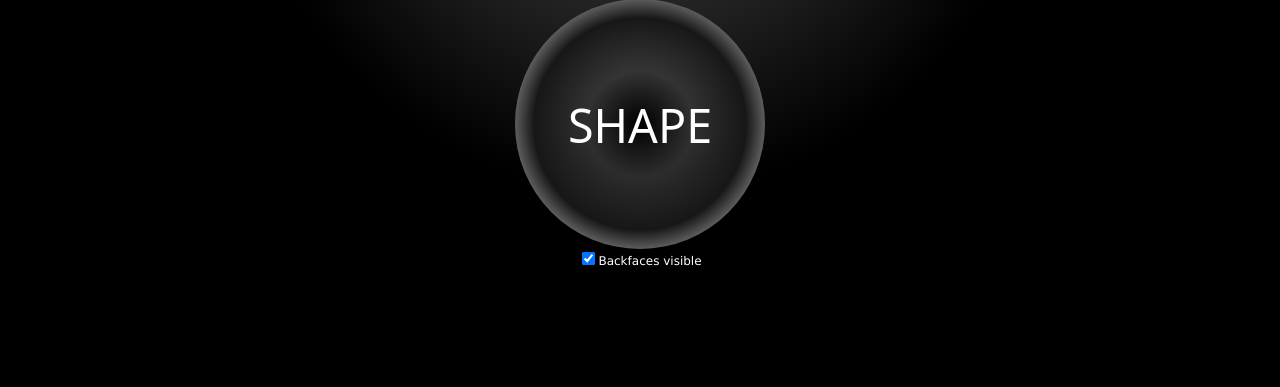
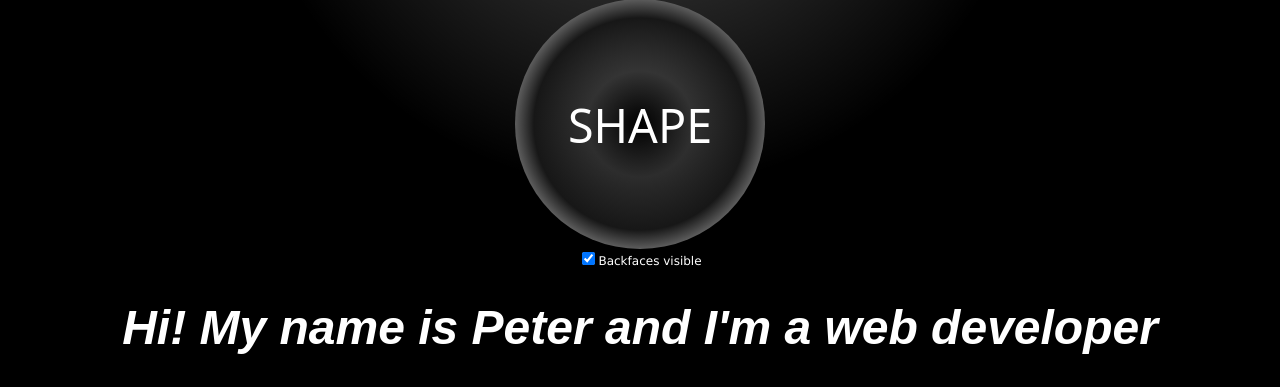
Before and after one commit to mudriy-glist/my_website, a Django app: page / in a window 1280 px wide. Shown: the part 709-1096 px from the top of the page. Before the commit the page ends 975 px from the top, so only its background shows below. Run offline with Django 4.2, Linux system fonts and the light colour scheme.

Commit message:
text added

```diff
--- a/web_cv/backend/templates/backend/index.html
+++ b/web_cv/backend/templates/backend/index.html
@@ -4,7 +4,7 @@
 
 {% block head %}
 <meta http-equiv="Content-Type" content="text/html; charset=utf-8">
-  <title>Morphing Power Cubes</title>
+  <title>Peter Kulisov</title>
   <style type="text/css" media="screen">
     body {
       background-color: black;
@@ -201,7 +201,7 @@ background: radial-gradient(circle, rgba(0,0,0,1) 0%, rgba(70,70,70,0.6250875350
     transition: all 0.4s ease 0s;
     text-decoration: none;
     background: rgb(0,0,0);
-background: radial-gradient(circle, rgba(0,0,0,1) 0%, rgba(23,23,23,0.7091211484593838) 32%, rgba(70,70,70,1) 52%, rgba(121,121,121,0.9640231092436975) 69%, rgba(0,0,0,1) 80%, rgba(0,0,0,1) 94%);
+    background: radial-gradient(circle, rgba(0,0,0,1) 0%, rgba(23,23,23,0.7091211484593838) 32%, rgba(70,70,70,1) 52%, rgba(121,121,121,0.9640231092436975) 69%, rgba(0,0,0,1) 80%, rgba(0,0,0,1) 94%);
 }
 
   </style>
@@ -291,4 +291,8 @@ background: radial-gradient(circle, rgba(0,0,0,1) 0%, rgba(23,23,23,0.7091211484
     <div><input type="checkbox" id="backfaces" onclick="toggleBackfaces()" checked><label for="backfaces">Backfaces visible</label></div>
   </div></center>
 
+<h1 style="text-align: center;font-size: 48px;font-family: sans-serif;font-style: italic;">Hi! My name is Peter and I'm a web developer</h1>
+
+
+
 {% endblock %}
```
